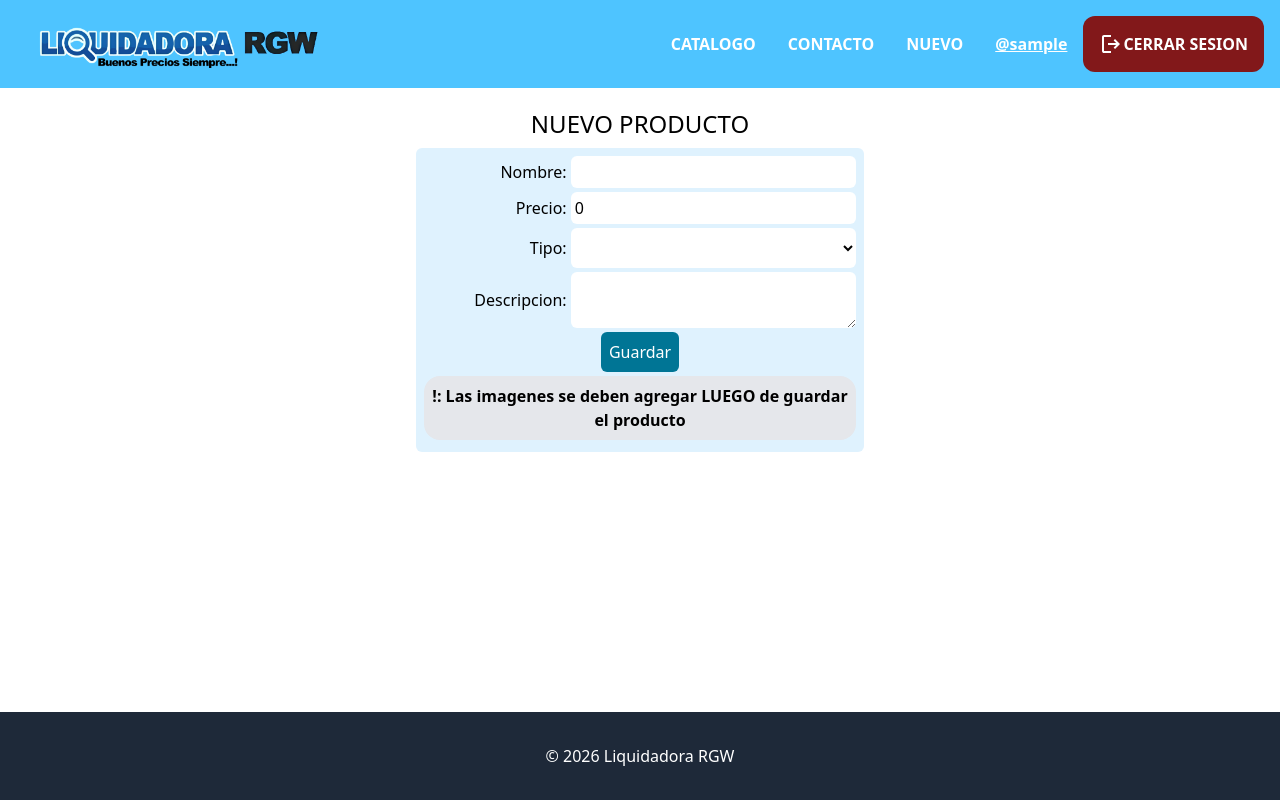
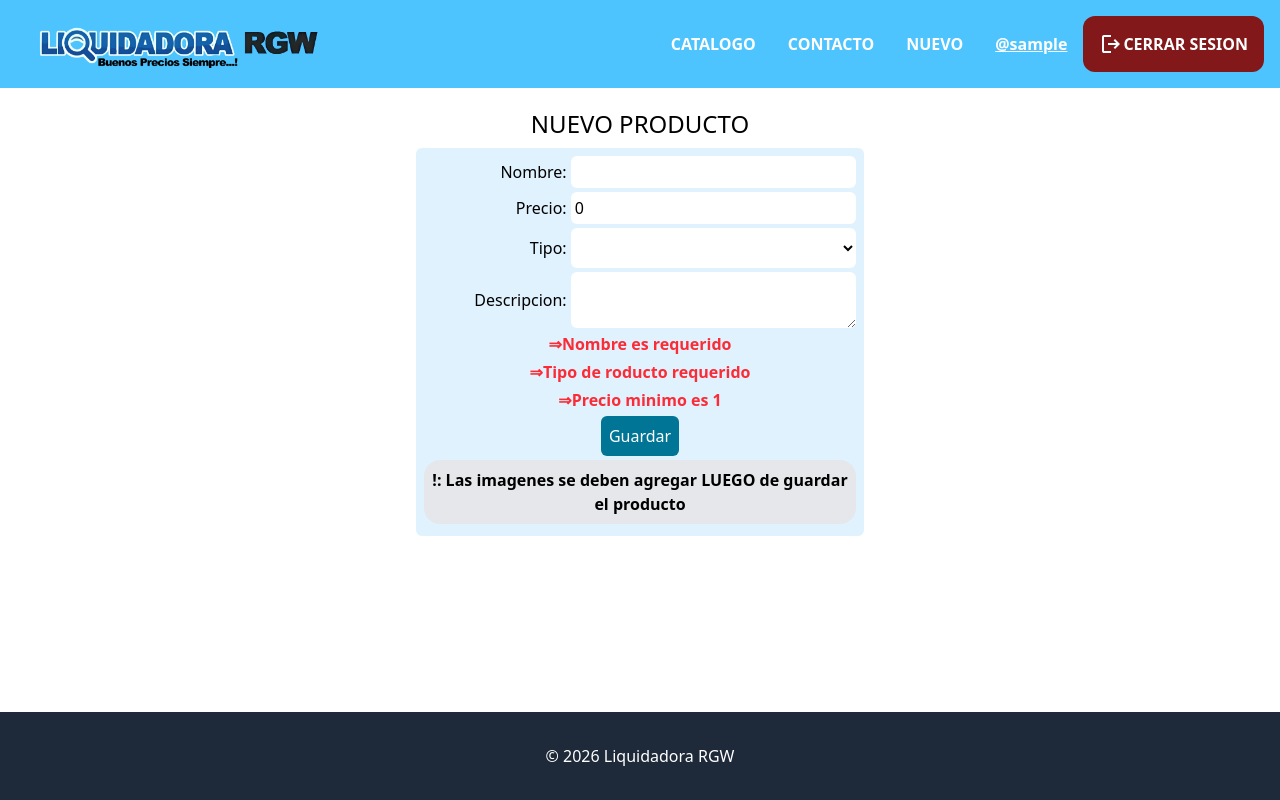
Before and after one commit to JulianMagnabosco/waidatt-web, an Angular app in the folder front/: page /add in a window 1280 px wide. Built offline with nearby package versions, Linux system fonts and the light colour scheme; sample sign-in values are in the browser's storage.

Commit message:
error formulario

```diff
--- a/front/src/app/components/add-product/add-product.html
+++ b/front/src/app/components/add-product/add-product.html
@@ -27,6 +27,12 @@
       <textarea class="w-2/3 rounded-md bg-white p-1" [formField]="productForm.description"></textarea>
     </div>
 
+    <div class="text-red-500 flex-col font-bold">
+      @for (errorString of productForm().errorSummary(); track $index) {
+        <div>&DoubleRightArrow;{{errorString.message}}</div>
+      }
+    </div>
+
     <div class="text-center">
       <button type="submit" class="bg-cyan-700 text-white rounded-md p-2 hover:bg-cyan-500">
       Guardar
--- a/front/src/app/components/add-product/add-product.ts
+++ b/front/src/app/components/add-product/add-product.ts
@@ -30,14 +30,15 @@ export class AddProduct implements OnInit {
   productForm = form(
     this.productModel,
     (schemaPath) => {
-      required(schemaPath.name, { message: 'Name needed' });
-      required(schemaPath.description, { message: 'Description needed' });
-      maxLength(schemaPath.name, 100, { message: 'Name cannot exceed 100 characters' });
+      required(schemaPath.name, { message: 'Nombre es requerido' });
+      required(schemaPath.price, { message: 'Precio es requerido' });
+      required(schemaPath.product_type, { message: 'Tipo de roducto requerido' });
+      maxLength(schemaPath.name, 100, { message: 'Nombre no debe superar los 100 caracteres' });
       maxLength(schemaPath.description, 500, {
-        message: 'Description cannot exceed 500 characters',
+        message: 'Nombre no debe superar los 500 caracteres',
       });
 
-      min(schemaPath.price, 1, { message: 'Precio minimo' });
+      min(schemaPath.price, 1, { message: 'Precio minimo es 1' });
     },
     {
       submission: {
```
